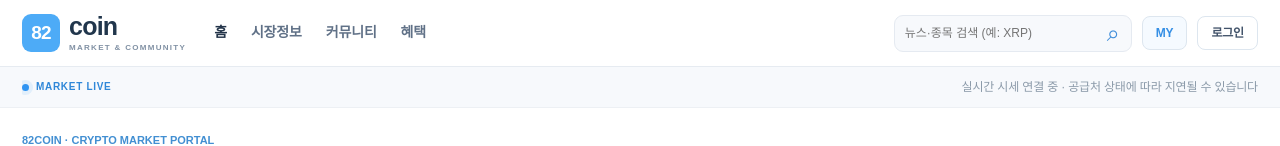
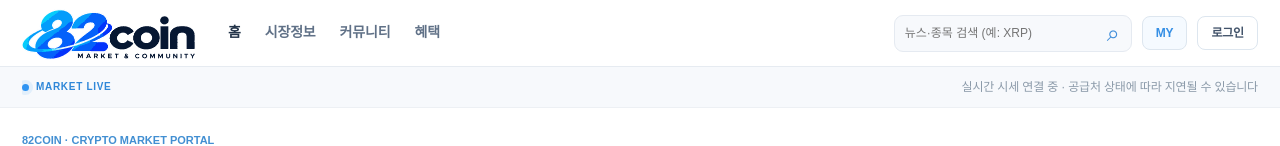
Before and after one commit to orbit-box/82coin, a Next.js app: page / in a window 1280 px wide. Shown: the top 146 px of the page. Built offline with nearby package versions, Linux system fonts and the light colour scheme; no server answers; the database is empty; a web font is replaced by a local one.

Commit message:
feat: replace temporary header branding with uploaded assembled logo

```diff
--- a/app/layout.tsx
+++ b/app/layout.tsx
@@ -6,7 +6,7 @@ export const metadata: Metadata={title:"82coin | 실시간 암호화폐 정보
 export default function RootLayout({children}:{children:React.ReactNode}){
  return <html lang="ko"><body>
  <header className="header"><div className="shell headerInner">
- <Link className="logo" href="/" aria-label="82coin 홈"><span className="logomark">82</span><span className="logoName">coin<small>MARKET & COMMUNITY</small></span></Link>
+ <Link className="logo" href="/" aria-label="82coin 홈"><img className="officialHeaderLogo" src="/82coin-header-logo.png" width="178" height="54" alt="82coin MARKET & COMMUNITY"/></Link>
  <nav aria-label="주요 메뉴" className="mainNav"><Link href="/">홈</Link><Link href="/market">시장정보</Link><Link href="/community">커뮤니티</Link><Link href="/benefits">혜택</Link></nav>
  <div className="headerActions"><NewsSearch/><Link className="headerAccount" href="/profile">MY</Link><Link className="headerSignIn" href="/login">로그인</Link></div>
  </div></header>
```
